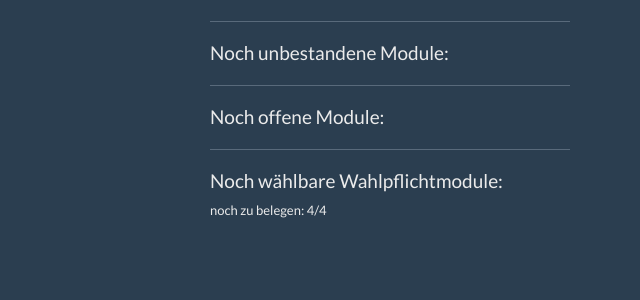
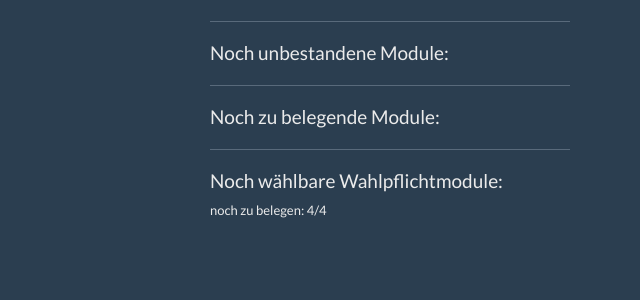
Before and after one commit to majbootred/modulverwaltungvfh, a Django app: page / in a window 1280 px wide. Shown: the part 220-520 px from the top of the page, without its empty margins (640-1280 px from the left). Run offline with Django 3.2, Linux system fonts and the light colour scheme; the visitor is signed in with stand-in values (Sample User, id 1); data that the repository does not hold is empty; parts of the project's set-up code (start-up, migrations or seed data) failed here and were passed over; some libraries are stand-ins or nearby versions.

Commit message:
Textanpassung

```diff
--- a/app/templates/app/index.html
+++ b/app/templates/app/index.html
@@ -75,7 +75,7 @@
                 {% endfor %}
             </ul>
             <hr/>
-            <h4> Noch offene Module:</h4>
+            <h4> Noch zu belegende Module:</h4>
             <ul class="list-unstyled">
                 {% for module in available_modules %}
                     {% if not module.WPF %}
```
